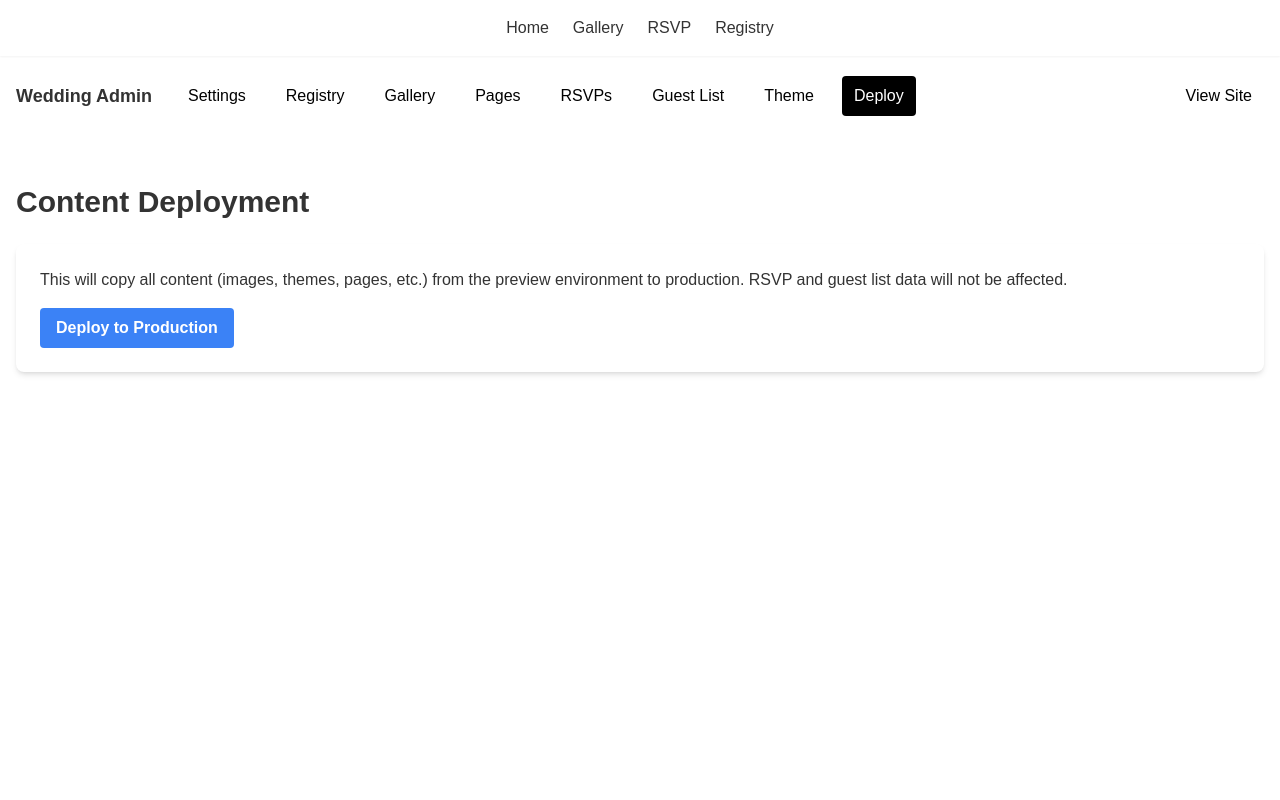
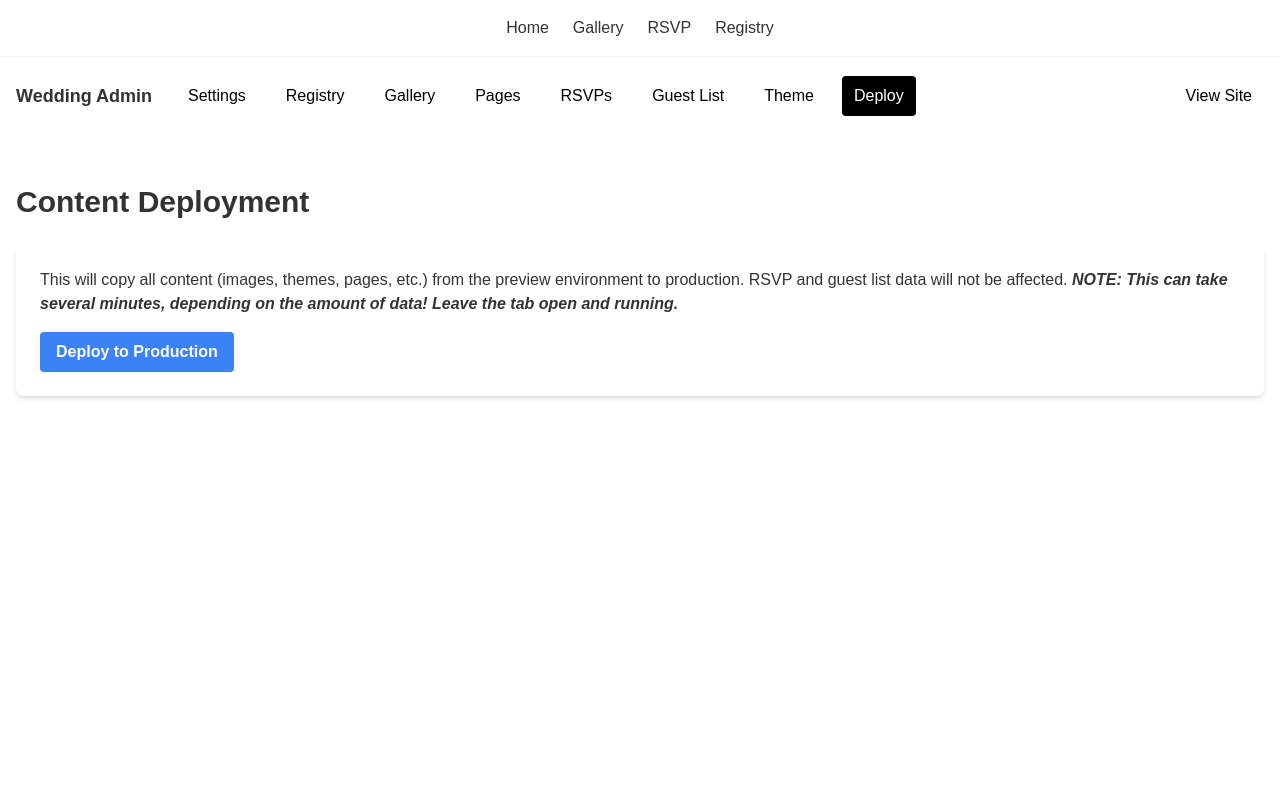
Before and after one commit to otoolecf/wedding-website, a SvelteKit app: page /admin/deploy in a window 1280 px wide. Shown: the top 800 px of the page. Built offline with nearby package versions, Linux system fonts and the light colour scheme; no server answers; a web font is replaced by a local one.

Commit message:
disclaimer on deploy page

```diff
--- a/src/routes/admin/deploy/+page.svelte
+++ b/src/routes/admin/deploy/+page.svelte
@@ -51,7 +51,12 @@
     {#if isPreview}
       <p class="mb-4">
         This will copy all content (images, themes, pages, etc.) from the preview environment to
-        production. RSVP and guest list data will not be affected.
+        production. RSVP and guest list data will not be affected. <strong
+          ><i
+            >NOTE: This can take several minutes, depending on the amount of data! Leave the tab
+            open and running.</i
+          ></strong
+        >
       </p>
 
       <button
```
